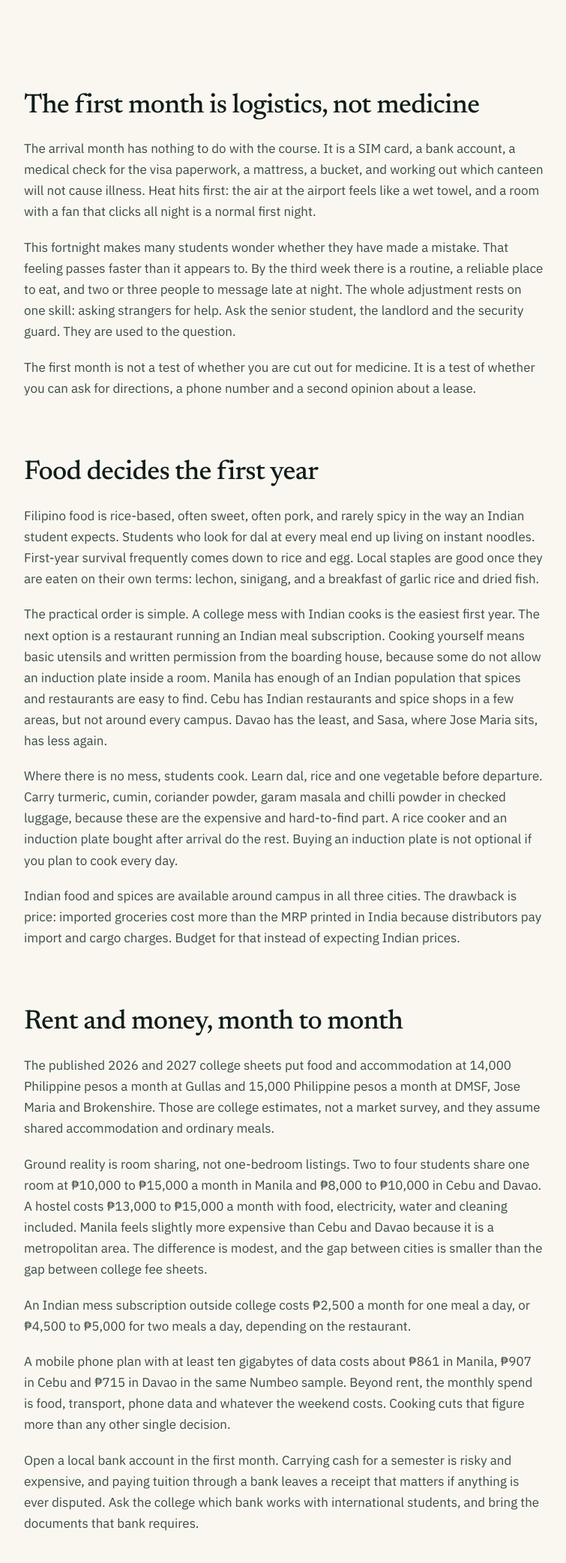
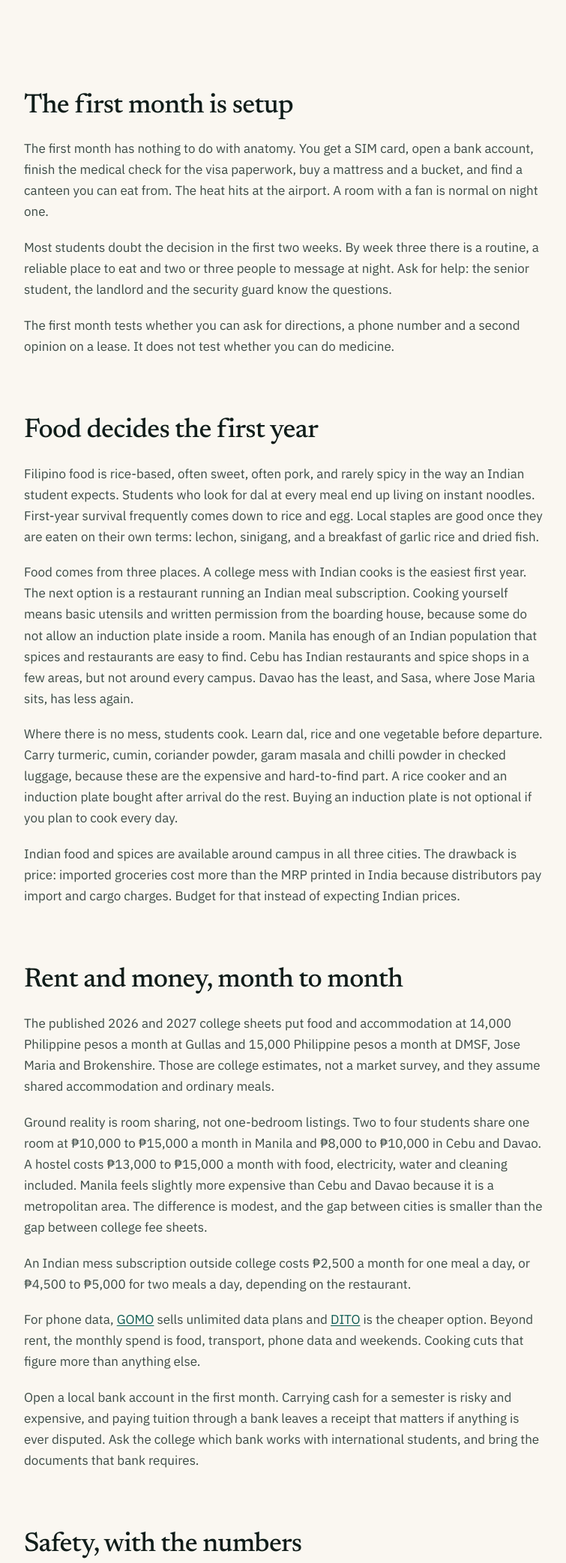
Before and after one commit to DrNitz/Dreams, a plain HTML site: page student-life/index.html in a window 1280 px wide. Shown: the part 1900-3985 px from the top of the page at 75% size, without its empty margins (72-827 px from the left). Drawn offline with Linux system fonts and the light colour scheme.

Commit message:
Simplify student life first month

```diff
--- a/student-life/index.html
+++ b/student-life/index.html
@@ -132,7 +132,9 @@
     "https://www.lazada.ph/",
     "https://ph.shein.com/",
     "https://www.temu.com/ph-en/",
-    "https://www.facebook.com/marketplace/"
+    "https://www.facebook.com/marketplace/",
+    "https://www.gomo.ph/",
+    "https://dito.ph/"
   ]
 }
   </script>
@@ -306,14 +308,14 @@
     <div class="container">
       <article class="prose">
 
-        <h2>The first month is logistics, not medicine</h2>
-        <p>The arrival month has nothing to do with the course. It is a SIM card, a bank account, a medical check for the visa paperwork, a mattress, a bucket, and working out which canteen will not cause illness. Heat hits first: the air at the airport feels like a wet towel, and a room with a fan that clicks all night is a normal first night.</p>
-        <p>This fortnight makes many students wonder whether they have made a mistake. That feeling passes faster than it appears to. By the third week there is a routine, a reliable place to eat, and two or three people to message late at night. The whole adjustment rests on one skill: asking strangers for help. Ask the senior student, the landlord and the security guard. They are used to the question.</p>
-        <p>The first month is not a test of whether you are cut out for medicine. It is a test of whether you can ask for directions, a phone number and a second opinion about a lease.</p>
+        <h2>The first month is setup</h2>
+        <p>The first month has nothing to do with anatomy. You get a SIM card, open a bank account, finish the medical check for the visa paperwork, buy a mattress and a bucket, and find a canteen you can eat from. The heat hits at the airport. A room with a fan is normal on night one.</p>
+        <p>Most students doubt the decision in the first two weeks. By week three there is a routine, a reliable place to eat and two or three people to message at night. Ask for help: the senior student, the landlord and the security guard know the questions.</p>
+        <p>The first month tests whether you can ask for directions, a phone number and a second opinion on a lease. It does not test whether you can do medicine.</p>
 
         <h2>Food decides the first year</h2>
         <p>Filipino food is rice-based, often sweet, often pork, and rarely spicy in the way an Indian student expects. Students who look for dal at every meal end up living on instant noodles. First-year survival frequently comes down to rice and egg. Local staples are good once they are eaten on their own terms: lechon, sinigang, and a breakfast of garlic rice and dried fish.</p>
-        <p>The practical order is simple. A college mess with Indian cooks is the easiest first year. The next option is a restaurant running an Indian meal subscription. Cooking yourself means basic utensils and written permission from the boarding house, because some do not allow an induction plate inside a room. Manila has enough of an Indian population that spices and restaurants are easy to find. Cebu has Indian restaurants and spice shops in a few areas, but not around every campus. Davao has the least, and Sasa, where Jose Maria sits, has less again.</p>
+        <p>Food comes from three places. A college mess with Indian cooks is the easiest first year. The next option is a restaurant running an Indian meal subscription. Cooking yourself means basic utensils and written permission from the boarding house, because some do not allow an induction plate inside a room. Manila has enough of an Indian population that spices and restaurants are easy to find. Cebu has Indian restaurants and spice shops in a few areas, but not around every campus. Davao has the least, and Sasa, where Jose Maria sits, has less again.</p>
         <p>Where there is no mess, students cook. Learn dal, rice and one vegetable before departure. Carry turmeric, cumin, coriander powder, garam masala and chilli powder in checked luggage, because these are the expensive and hard-to-find part. A rice cooker and an induction plate bought after arrival do the rest. Buying an induction plate is not optional if you plan to cook every day.</p>
         <p>Indian food and spices are available around campus in all three cities. The drawback is price: imported groceries cost more than the MRP printed in India because distributors pay import and cargo charges. Budget for that instead of expecting Indian prices.</p>
 
@@ -321,7 +323,7 @@
         <p>The published 2026 and 2027 college sheets put food and accommodation at 14,000 Philippine pesos a month at Gullas and 15,000 Philippine pesos a month at DMSF, Jose Maria and Brokenshire. Those are college estimates, not a market survey, and they assume shared accommodation and ordinary meals.</p>
         <p>Ground reality is room sharing, not one-bedroom listings. Two to four students share one room at ₱10,000 to ₱15,000 a month in Manila and ₱8,000 to ₱10,000 in Cebu and Davao. A hostel costs ₱13,000 to ₱15,000 a month with food, electricity, water and cleaning included. Manila feels slightly more expensive than Cebu and Davao because it is a metropolitan area. The difference is modest, and the gap between cities is smaller than the gap between college fee sheets.</p>
         <p>An Indian mess subscription outside college costs ₱2,500 a month for one meal a day, or ₱4,500 to ₱5,000 for two meals a day, depending on the restaurant.</p>
-        <p>A mobile phone plan with at least ten gigabytes of data costs about ₱861 in Manila, ₱907 in Cebu and ₱715 in Davao in the same Numbeo sample. Beyond rent, the monthly spend is food, transport, phone data and whatever the weekend costs. Cooking cuts that figure more than any other single decision.</p>
+        <p>For phone data, <a href="https://www.gomo.ph/" target="_blank" rel="noopener">GOMO</a> sells unlimited data plans and <a href="https://dito.ph/" target="_blank" rel="noopener">DITO</a> is the cheaper option. Beyond rent, the monthly spend is food, transport, phone data and weekends. Cooking cuts that figure more than anything else.</p>
         <p>Open a local bank account in the first month. Carrying cash for a semester is risky and expensive, and paying tuition through a bank leaves a receipt that matters if anything is ever disputed. Ask the college which bank works with international students, and bring the documents that bank requires.</p>
 
         <h2>Safety, with the numbers</h2>
@@ -337,7 +339,7 @@
         <p>The larger risk to a medical career is not crime. It is drifting for two years and then panicking about FMGE. That has cost Indian students more time than anything in the news.</p>
 
         <h2>Getting around, and getting things delivered</h2>
-        <p>Ride-hailing and food delivery work from a phone, the same way Rapido, Swiggy and Zomato work in India. Grab offers four-seater and six-seater GrabCar rides, advance booking for airport trips and upfront pricing, and its GrabFood service delivers meals. Foodpanda is the other main food delivery app. Angkas, MoveIt and Joyride are the motorcycle taxis for short trips; Joyride also carries courier and freight work.</p>
+        <p>Ride-hailing works from a phone, like Rapido in India. Grab is the car service, with four-seater and six-seater cars and upfront pricing. Angkas, MoveIt and Joyride are the motorcycle taxis for short trips. GrabFood and foodpanda deliver food, like Swiggy and Zomato.</p>
         <p>The official sites are <a href="https://www.grab.com/ph/" target="_blank" rel="noopener">Grab</a>, <a href="https://angkas.com/" target="_blank" rel="noopener">Angkas</a>, <a href="https://moveit.ph/" target="_blank" rel="noopener">MoveIt</a>, <a href="https://joyride.ph/" target="_blank" rel="noopener">Joyride</a> and <a href="https://www.foodpanda.ph/" target="_blank" rel="noopener">foodpanda</a>.</p>
         <p>Jeepneys are the cheapest way to move inside a city. Note the number painted on the jeepney: it marks the route and the stops, so you can work out which one goes your way. For long-distance trips, go to the bus terminal, or book a self-drive car or a car with a driver through Facebook Marketplace, where prices are often the lowest. The same marketplace is active for house listings and second-hand goods.</p>
 
@@ -509,6 +511,8 @@
             <li><a href="https://ph.shein.com/" target="_blank" rel="noopener">Shein</a></li>
             <li><a href="https://www.temu.com/ph-en/" target="_blank" rel="noopener">Temu</a></li>
             <li><a href="https://www.facebook.com/marketplace/" target="_blank" rel="noopener">Facebook Marketplace</a></li>
+            <li><a href="https://www.gomo.ph/" target="_blank" rel="noopener">GOMO</a></li>
+            <li><a href="https://dito.ph/" target="_blank" rel="noopener">DITO</a></li>
           </ul>
         </div>
       </div>
```
Also changed, not shown: llms-full.txt, 1 other file.
